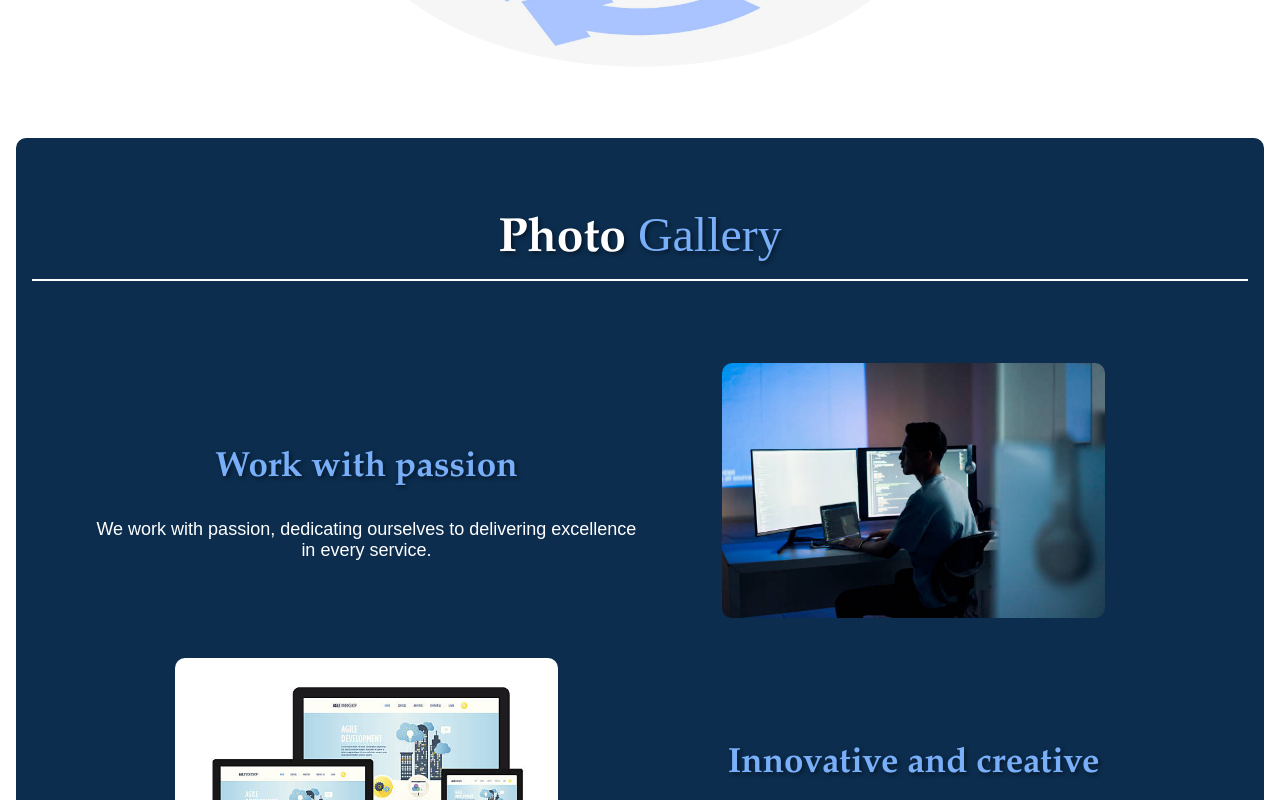
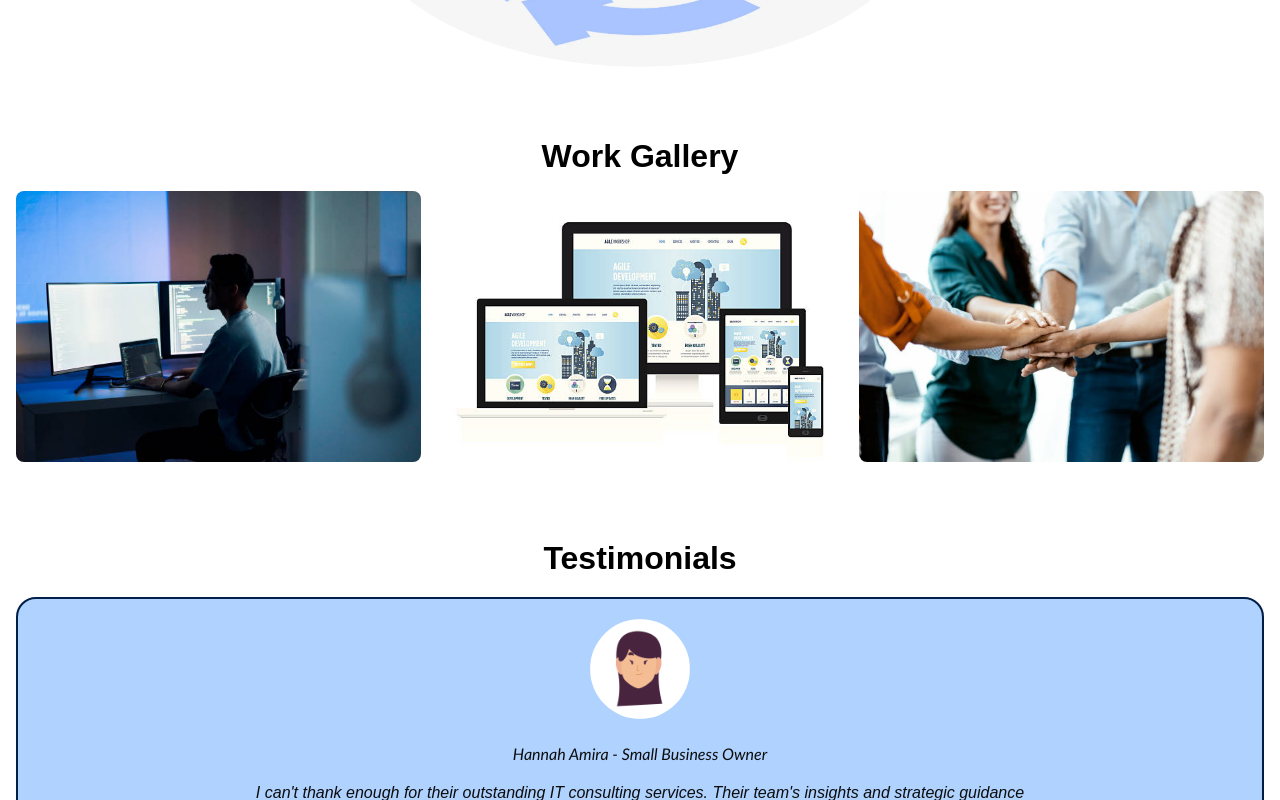
Before and after one commit to ilyza12/SwiftSite-Solution, a React (Vite) app: page / in a window 1280 px wide. Shown: the part 4760-5560 px from the top of the page. Built offline with nearby package versions, Linux system fonts and the light colour scheme.

Commit message:
edit photo gallery

```diff
--- a/src/App.css
+++ b/src/App.css
@@ -26,6 +26,10 @@
   @media screen and (min-width: 768px) {
     display: flex;
   }
+}
+
+.cursor-pointer {
+  cursor: pointer;
 }
 
 .flex-col {
@@ -59,6 +63,26 @@
 }
 .w-full {
   width: 100%;
+}
+.h-auto {
+  height: auto;
+}
+.max-w-full {
+  max-width: 100%;
+}
+.rounded-lg {
+  border-radius: 0.5rem;
+}
+.grid {
+  display: grid;
+}
+.grid-cols-2 {
+  grid-template-columns: repeat(2, minmax(0, 1fr));
+}
+.md\:grid-cols-3 {
+  @media screen and (min-width: 768px) {
+    grid-template-columns: repeat(3, minmax(0, 1fr));
+  }
 }
 
 .mx-auto {
@@ -798,10 +822,10 @@ nav #menu svg {
 
 /* Gallery */
 
-#gallery {
+/* #gallery {
   background-color: #0c2d4e;
   padding: 1rem;
-}
+} */
 
 .gallery_container {
   width: 90%;
@@ -834,6 +858,25 @@ nav #menu svg {
   font-size: 3rem;
   color: #79aef8;
   font-family: brush script mt;
+}
+
+.modal {
+  position: fixed;
+  top: 0;
+  left: 0;
+  z-index: 100;
+  width: 100%;
+  height: 100%;
+  background-color: rgba(0, 0, 0, 0.3);
+  display: flex;
+  justify-content: center;
+  align-items: center;
+}
+
+.gallery_images {
+  width: 80%;
+  max-width: 50rem;
+  height: fit-content;
 }
 
 .gal_img {
--- a/src/components/Gallery.jsx
+++ b/src/components/Gallery.jsx
@@ -1,45 +1,112 @@
-import React from 'react';
+import { useState, useRef } from "react";
+
+const Image = ({ src, alt }) => {
+  const [imageSrc, setImageSrc] = useState(src);
+
+  function closeModal(e) {
+    if (e.target.classList.contains("modal")) {
+      document.body.removeChild(e.target);
+    }
+  }
+
+  function showImage(e) {
+    const modal = document.createElement("div");
+    modal.classList.add("modal");
+    modal.addEventListener("click", closeModal);
+
+    const image = document.createElement("img");
+    image.classList.add("gallery_images");
+    image.src = imageSrc;
+    image.alt = alt;
+
+    modal.appendChild(image);
+    console.log(modal);
+    document.body.appendChild(modal);
+  }
+
+  return (
+    <div onClick={showImage}>
+      <img className=" h-auto max-w-full rounded-lg cursor-pointer" src={src} alt={alt} />
+    </div>
+  );
+};
 
 const Gallery = () => {
+  const images = [
+    {
+      src: "/img/gallery1.png",
+      alt: "Gallery image",
+    },
+    {
+      src: "/img/gallery2.png",
+      alt: "Gallery image",
+    },
+    {
+      src: "/img/gallery3.png",
+      alt: "Gallery image",
+    },
+  ];
+
   return (
-    <div id='gallery'>
+    <section id="gallery">
+      <h2 className="service__title">Work Gallery</h2>
+      <div className="grid grid-cols-2 md:grid-cols-3 gap-4">
+        {images.map((image, index) => (
+          <Image key={index} src={image.src} alt={image.alt} />
+        ))}
+      </div>
+    </section>
+  );
+};
 
-      <div className='gallery_heading'>
-        <h1>Photo <span>Gallery</span></h1>
+const Gallery2 = () => {
+  return (
+    <div id="gallery">
+      <div className="gallery_heading">
+        <h1>
+          Photo <span>Gallery</span>
+        </h1>
       </div>
-    <div className='gallery_container'>
-      <div className='gal_container'>
-        <div className='gal_text'>
+      <div className="gallery_container">
+        <div className="gal_container">
+          <div className="gal_text">
             <h2>Work with passion</h2>
-          <p>We work with passion, dedicating ourselves to delivering excellence in every service.</p>
+            <p>
+              We work with passion, dedicating ourselves to delivering excellence in every service.
+            </p>
           </div>
-        <div className='gal_img'>
-          <img src='/img/gallery1.png' alt='Gallery image'/>
+          <div className="gal_img">
+            <img src="/img/gallery1.png" alt="Gallery image" />
           </div>
         </div>
 
-      <div className='gal_container'>
-      <div className='gal_img'>
-          <img src='/img/gallery2.png' alt='Gallery image'/>
+        <div className="gal_container">
+          <div className="gal_img">
+            <img src="/img/gallery2.png" alt="Gallery image" />
           </div>
-      <div className='gal_text'>
+          <div className="gal_text">
             <h2>Innovative and creative</h2>
-          <p>Innovative and creative solutions are at the heart of our approach, ensuring every project is infused with fresh ideas.</p>
+            <p>
+              Innovative and creative solutions are at the heart of our approach, ensuring every
+              project is infused with fresh ideas.
+            </p>
           </div>
         </div>
 
-      <div className='gal_container'>
-        <div className='gal_text'>
+        <div className="gal_container">
+          <div className="gal_text">
             <h2>Close like family</h2>
-          <p>Our team is more than colleagues. We're a close-knit family working together for success. Feel free to join us to experience the same thing</p>
+            <p>
+              Our team is more than colleagues. We're a close-knit family working together for
+              success. Feel free to join us to experience the same thing
+            </p>
           </div>
-        <div className='gal_img'>
-          <img src='/img/gallery3.png' alt='Gallery image'/>
+          <div className="gal_img">
+            <img src="/img/gallery3.png" alt="Gallery image" />
           </div>
         </div>
       </div>
     </div>
-
   );
 };
 
```
Lines whose indentation alone changed are shown as unchanged.
